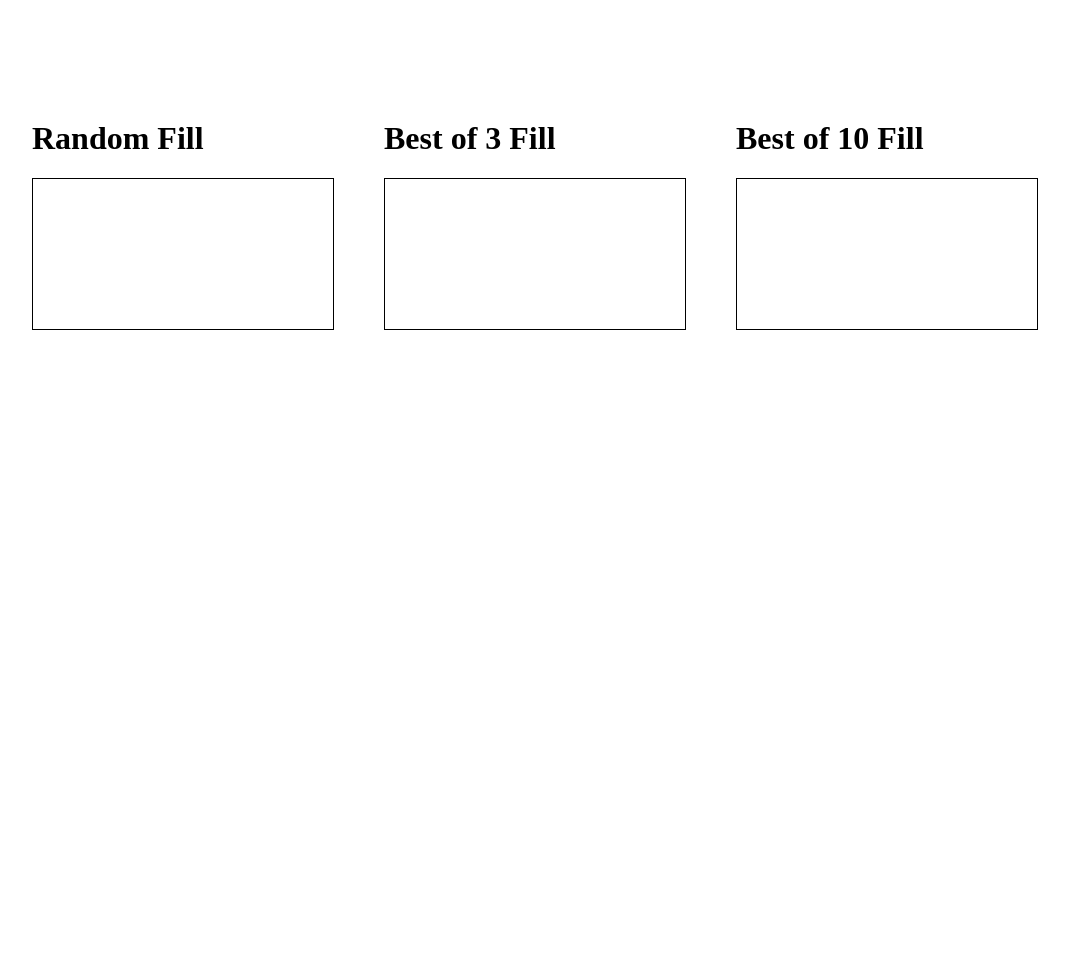
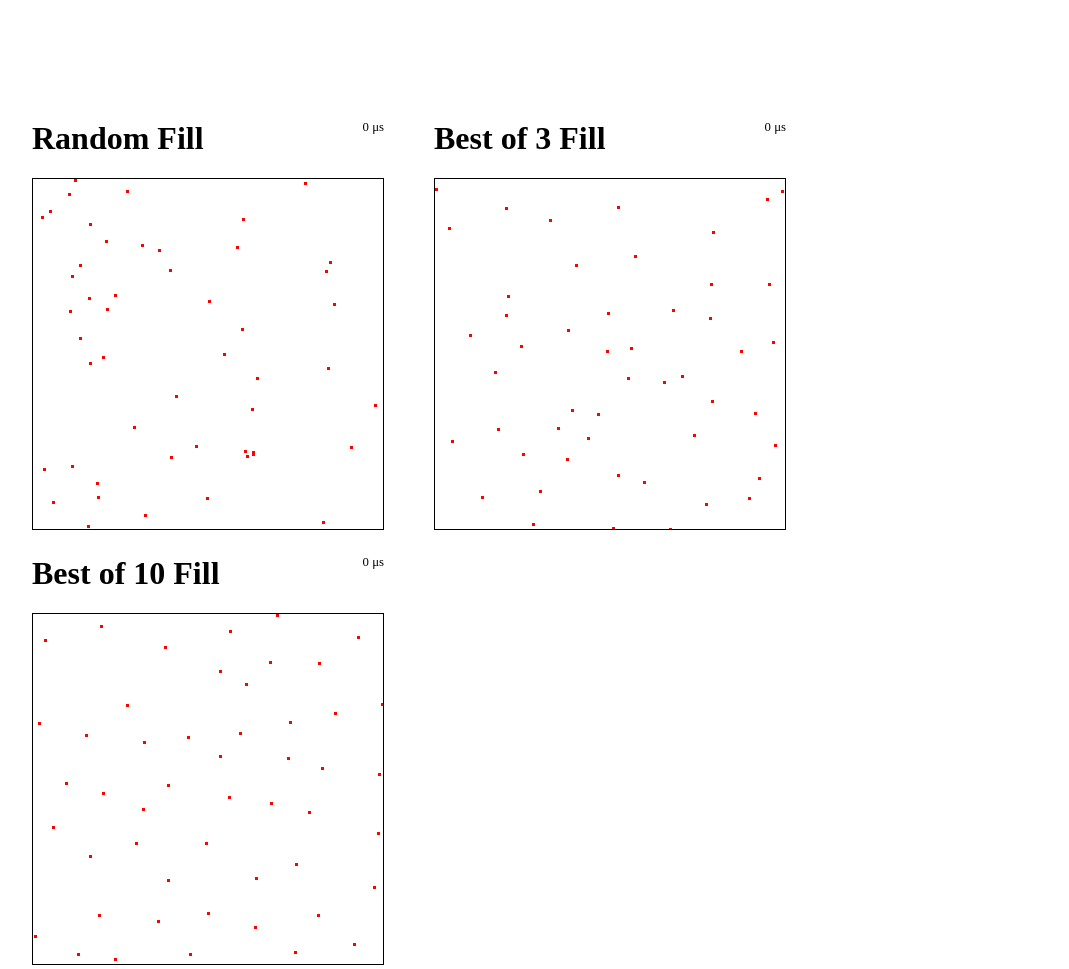
Before and after one commit to awendland/filling-algorithms-js, a plain HTML site: page example/index.html in a window 1280 px wide. Shown: the whole page, without its empty margins (68-1137 px from the left). Before the commit the page ends 800 px from the top, so only its background shows below. Drawn offline with nearby package versions, Linux system fonts and the light colour scheme.

Commit message:
Create example dir

```diff
--- a/index.html
+++ b/example/index.html
@@ -9,6 +9,7 @@
 		<script src="http://html5shiv.googlecode.com/svn/trunk/html5.js"></script>
 	<![endif]-->
 	<script src="main.js"></script>
+	<script src="../src/rnd-fill.js"></script>
 </head>
 
 <body id="home">
--- /dev/null
+++ b/example/main.js
@@ -0,0 +1,36 @@
+window.onload = function () {
+	var demos = document.querySelectorAll("article.fill-demo");
+	for (var i = 0; i < demos.length; i++) {
+		var canvas = demos[i].querySelector("canvas"),
+			timing = demos[i].querySelector("span.timing");
+		bestOf(canvas, canvas.dataset.sampleCount, 3, timing);
+	};
+}
+
+function bestOf(canvas, sampleCount, size, timing) {
+	var ctx = canvas.getContext('2d');
+
+	var height = 350,
+		width = 350;
+
+	canvas.width = width;
+	canvas.height = height;
+
+	var points = [];
+
+	setInterval(function randomPoint() {
+		var start = window.performance.now();
+		var result = RndFill.bestOf(points, sampleCount, width, height);
+		for (var i = 0; i < result.testPoints; i++) {
+			ctx.fillStyle = "#eee";
+			ctx.fillRect(result.testPoints[i].x, result.testPoints[i].y, 2, 2);
+		};
+		points.push(result.best);
+
+		ctx.fillStyle = "red";
+		ctx.fillRect(result.best.x, result.best.y, size, size);
+		// Print timing
+		var timeElapsed = Math.floor((window.performance.now() - start) * 1000);
+		timing.textContent = timeElapsed + " μs";
+	}, 100);
+}
```
Also changed, not shown: example/style.css (renamed from style.css), 1 other file.
